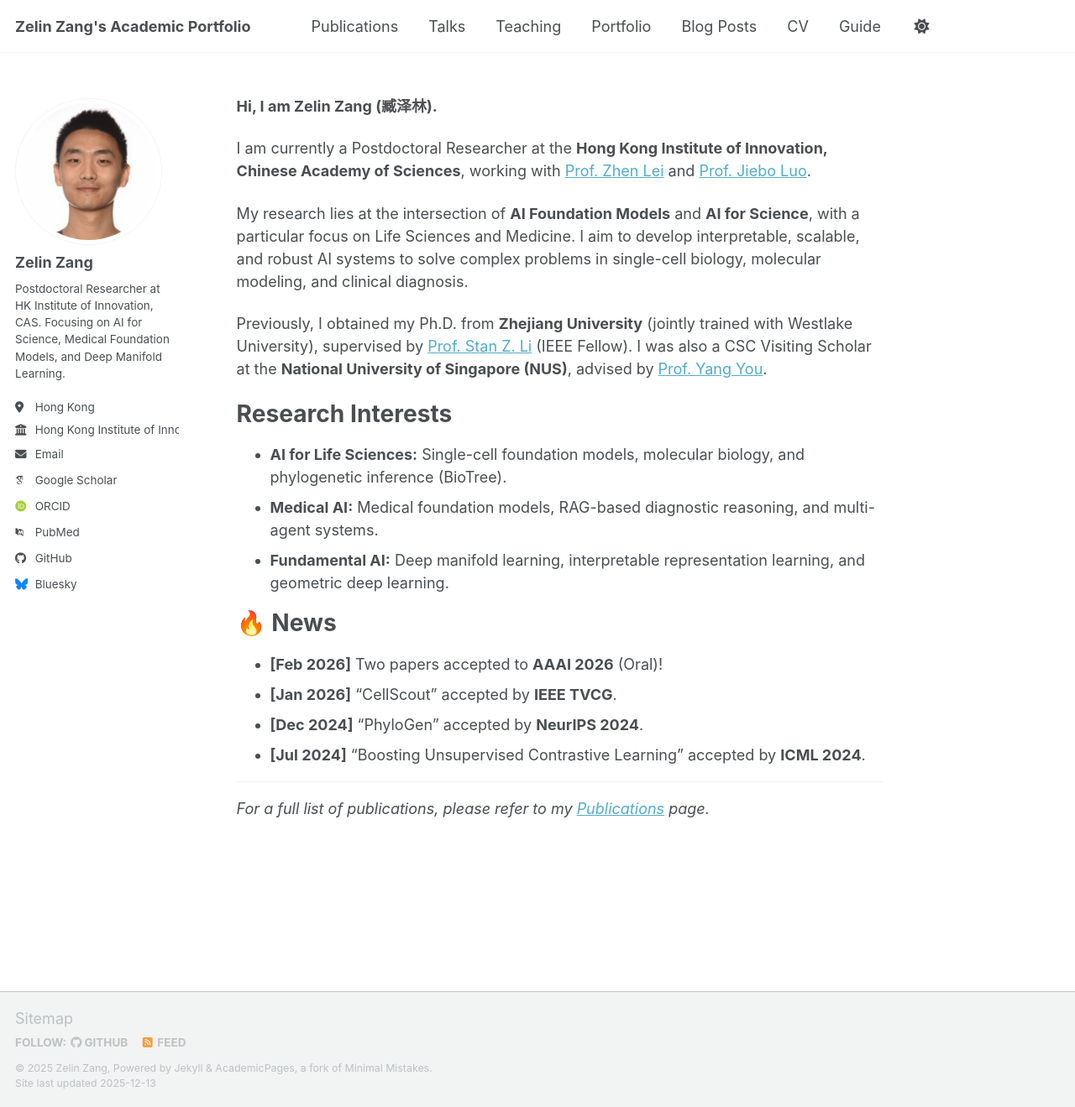
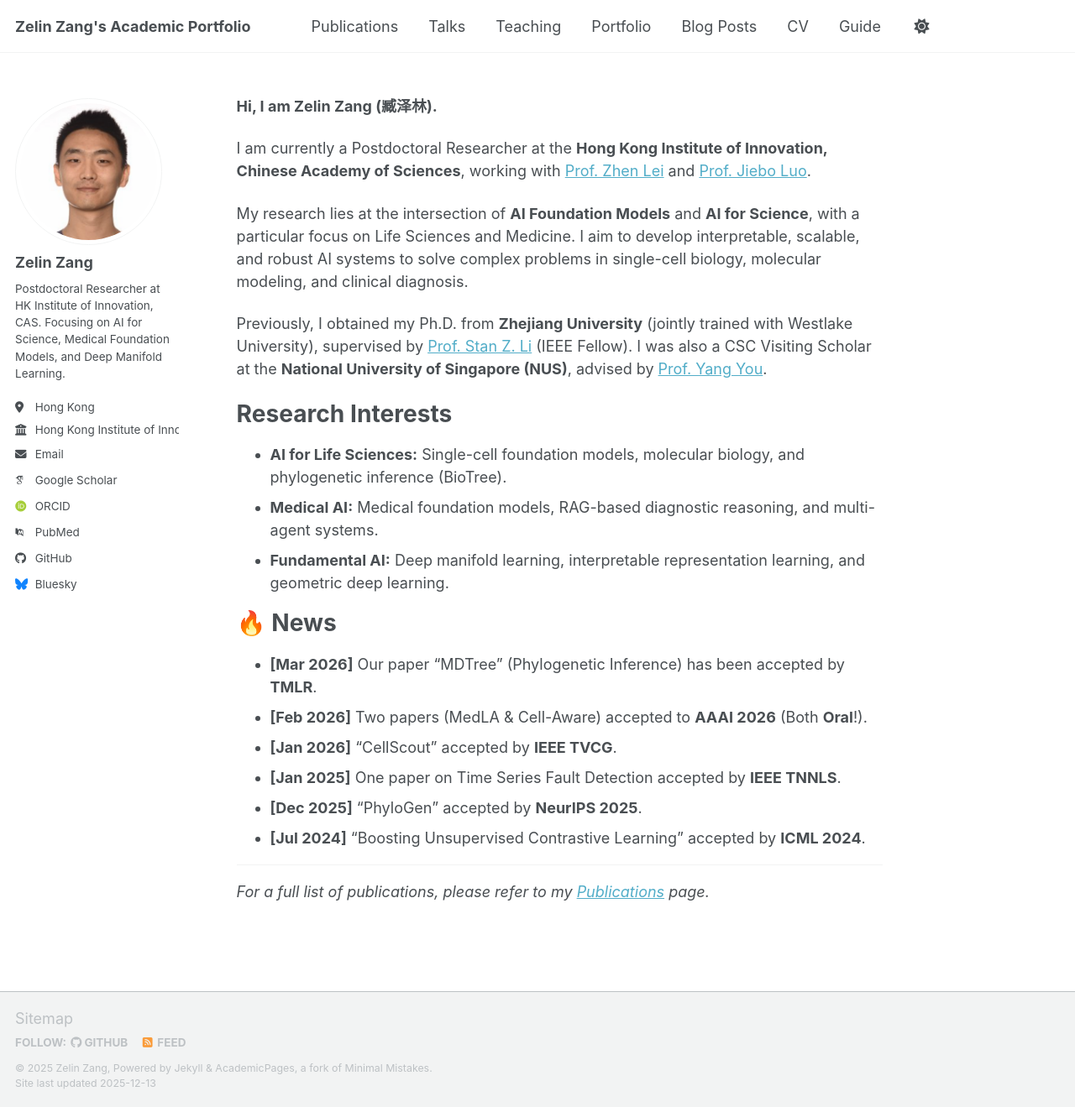
Before and after one commit to zangzelin/zangzelin.github.io, a Jekyll site: the page built from _pages/about.md, in a window 1280 px wide and 1319 px high. Shown: the whole window at 84% size. Built offline with Jekyll 4.4.1, drawn with Linux system fonts in a browser that asks for light colours; some web fonts are replaced; a script bundle is joined from its source files by our own code; library files that are not in the unit come from our copies.

Commit message:
auto push

```diff
--- a/_pages/about.md
+++ b/_pages/about.md
@@ -26,10 +26,12 @@ Research Interests
 
 🔥 News
 ======
-*   **[Feb 2026]** Two papers accepted to **AAAI 2026** (Oral)!
-<!-- *   **[Jan 2026]** Our work on "DMT-ME" has been accepted by **IEEE TPAMI** (IF=20). -->
+*   **[Mar 2026]** Our paper "MDTree" (Phylogenetic Inference) has been accepted by **TMLR**.
+*   **[Feb 2026]** Two papers (MedLA & Cell-Aware) accepted to **AAAI 2026** (Both **Oral**!).
+<!-- *   **[Jan 2026]** "DMT-ME" (Manifold Transformation) has been accepted by **IEEE TPAMI** (IF=20). -->
 *   **[Jan 2026]** "CellScout" accepted by **IEEE TVCG**.
-*   **[Dec 2024]** "PhyloGen" accepted by **NeurIPS 2024**.
+*   **[Jan 2025]** One paper on Time Series Fault Detection accepted by **IEEE TNNLS**.
+*   **[Dec 2025]** "PhyloGen" accepted by **NeurIPS 2025**.
 *   **[Jul 2024]** "Boosting Unsupervised Contrastive Learning" accepted by **ICML 2024**.
 
 ---
```
